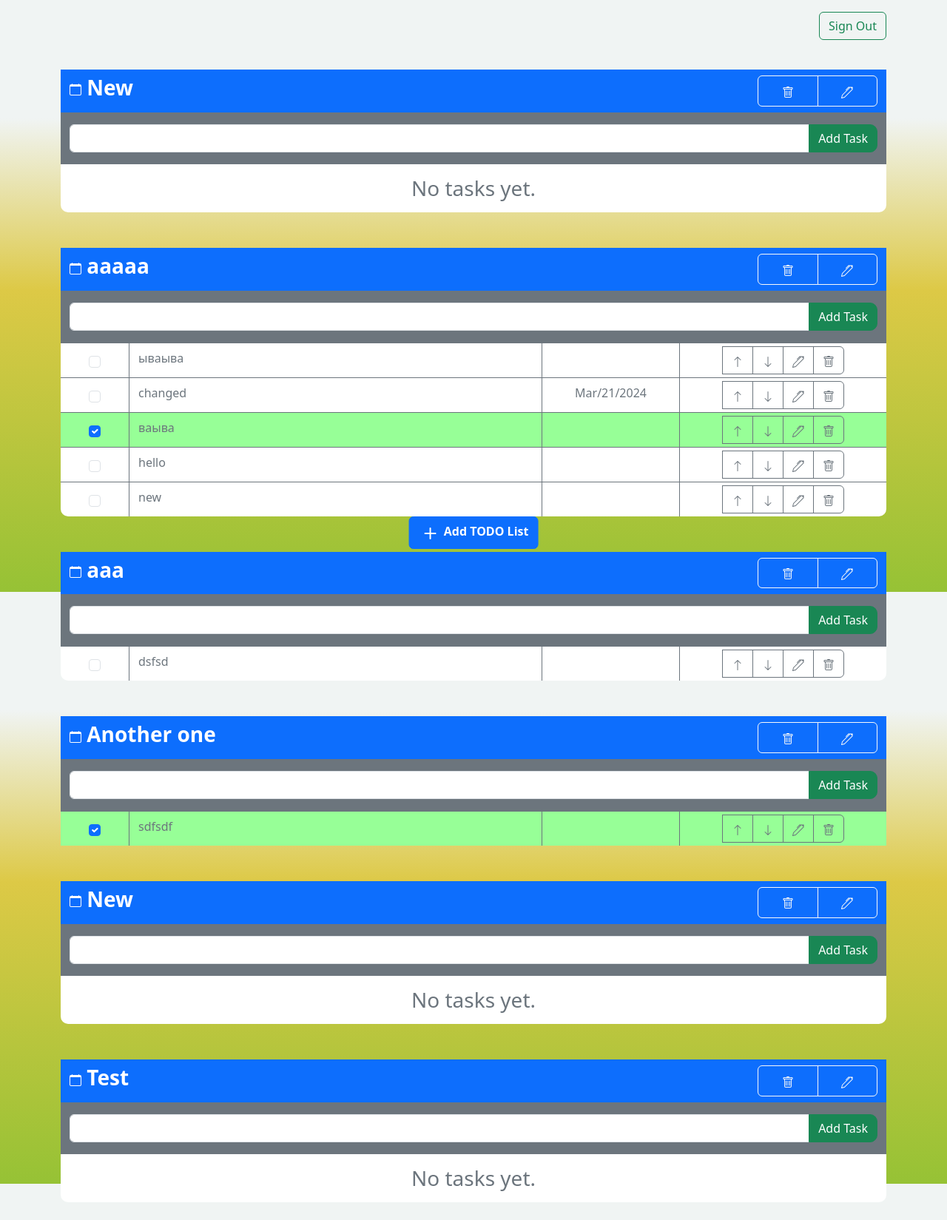
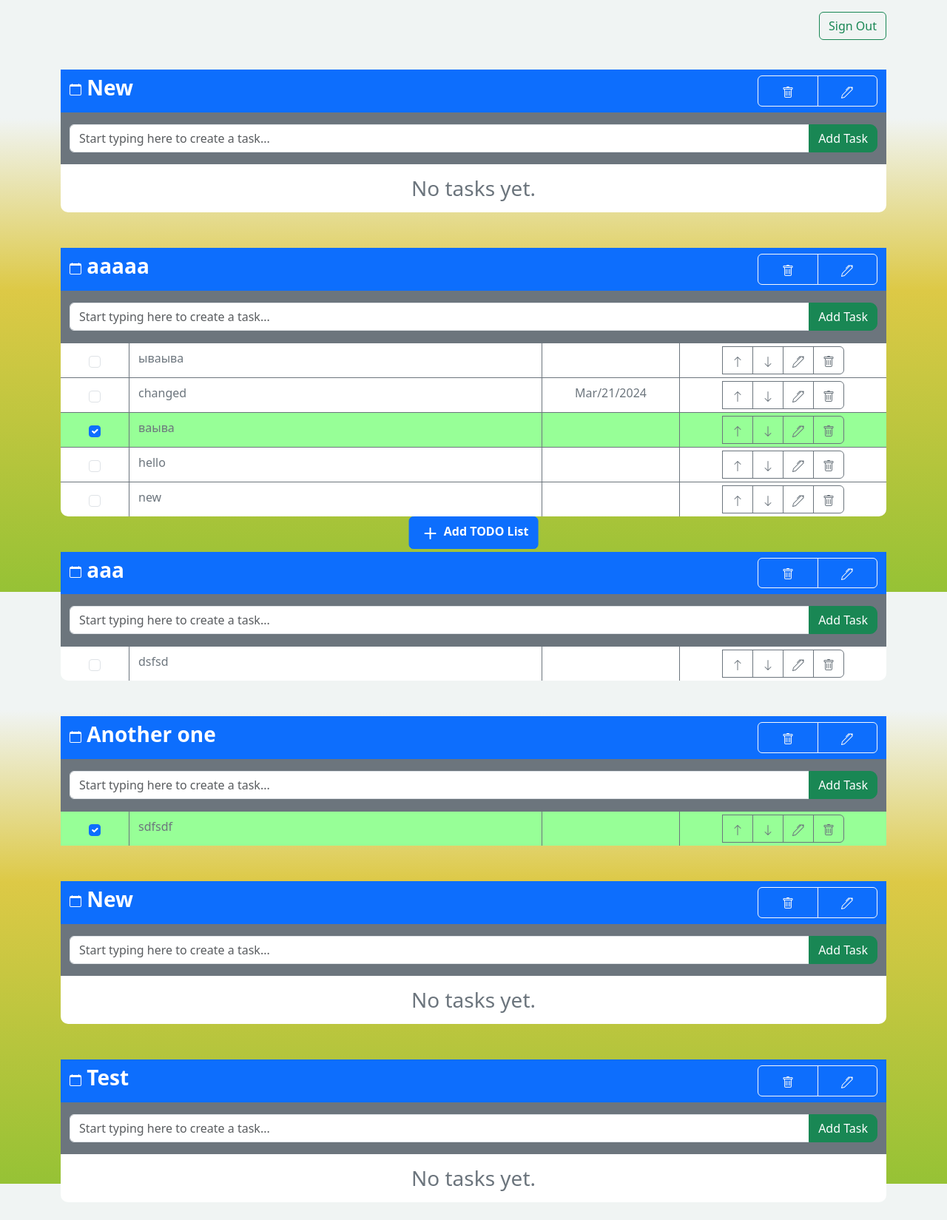
Before and after one commit to AleksandrZhukovin/test_task, a Django app: page / in a window 1280 px wide. Shown: the whole page at 74% size. Run offline with Django 5.2, Linux system fonts and the light colour scheme; a user stored in the database is signed in; data comes from the database, SQL or seed files in the repository; some libraries are stand-ins or nearby versions.

Commit message:
fix(templates): fix templates for htmx correct work. add templates for exceptebel cases

```diff
--- a/to_do_list/to_do_list_app/templates/edit_project_form.html
+++ b/to_do_list/to_do_list_app/templates/edit_project_form.html
@@ -1,5 +1,5 @@
 <div class="input-group">
-    <input name="editProject{{ project.id }}" value="{{ project.name }}" type="text" class="form-control">
+    <input placeholder="Set TODO list name here" name="editProject{{ project.id }}" value="{{ project.name }}" type="text" class="form-control">
     <div class="input-group-append">
         <button hx-post="/edit_todolist/{{ project.id }}/" hx-target="#projectName{{ project.id }}" hx-headers='{"X-CSRFToken": "{{ csrf_token }}"}' hx-include="[name='editProject{{ project.id }}']" class="btn btn-success" style="border-radius: 0px 10px 10px 0px;" type="button">Enter</button>
     </div>
--- a/to_do_list/to_do_list_app/templates/home.html
+++ b/to_do_list/to_do_list_app/templates/home.html
@@ -8,7 +8,7 @@
     {% endif %}
     <div id="projects" class="container-fluid">
         {% for p, tasks in projects.items %}
-            <div class="row">
+            <div id="project{{ p.id }}" class="row">
                 <div class="container-fluid my-4">
                     <div class="row bg-primary">
                         <div id="projectName{{ p.id }}" class="my-2 col-10">
@@ -20,7 +20,7 @@
                             </h3>
                         </div>
                         <div class="btn-group my-2 col-2">
-                            <button id="deleteProject{{ p.id }}" hx-target="#projects" hx-headers='{"X-CSRFToken": "{{ csrf_token }}"}' hx-delete="/edit_todolist/{{ p.id }}/" type="button" class="btn btn-outline-light">
+                            <button id="deleteProject{{ p.id }}" hx-target="#project{{ p.id }}" hx-headers='{"X-CSRFToken": "{{ csrf_token }}"}' hx-delete="/edit_todolist/{{ p.id }}/" type="button" class="btn btn-outline-light">
                                 <svg xmlns="http://www.w3.org/2000/svg" width="16" height="16" fill="currentColor" class="bi bi-trash" viewBox="0 0 16 16">
                                     <path d="M5.5 5.5A.5.5 0 0 1 6 6v6a.5.5 0 0 1-1 0V6a.5.5 0 0 1 .5-.5m2.5 0a.5.5 0 0 1 .5.5v6a.5.5 0 0 1-1 0V6a.5.5 0 0 1 .5-.5m3 .5a.5.5 0 0 0-1 0v6a.5.5 0 0 0 1 0z"></path>
                                     <path d="M14.5 3a1 1 0 0 1-1 1H13v9a2 2 0 0 1-2 2H5a2 2 0 0 1-2-2V4h-.5a1 1 0 0 1-1-1V2a1 1 0 0 1 1-1H6a1 1 0 0 1 1-1h2a1 1 0 0 1 1 1h3.5a1 1 0 0 1 1 1zM4.118 4 4 4.059V13a1 1 0 0 0 1 1h6a1 1 0 0 0 1-1V4.059L11.882 4zM2.5 3h11V2h-11z"></path>
@@ -37,7 +37,7 @@
                     </div>
                     <div class="row bg-secondary">
                         <div class="input-group my-3">
-                            <input name="task{{ p.id }}" type="text" class="form-control">
+                            <input placeholder="Start typing here to create a task..." name="task{{ p.id }}" type="text" class="form-control">
                             <div class="input-group-append">
                                 <button hx-include="[name='task{{ p.id }}']" hx-post="/add_task/{{ p.id }}/" hx-target="#tasks{{ p.id }}" hx-headers='{"X-CSRFToken": "{{ csrf_token }}"}' class="btn btn-success" style="border-radius: 0px 10px 10px 0px;" type="button">Add Task</button>
                             </div>
@@ -50,12 +50,12 @@
                                     <div id="task{{ task.id }}">
                                         <div class="row d-flex" style="border-top: 1px solid #6C757D; {% if task.status %} background-color: #97FF97; {% endif %}">
                                             <div class="col-1 d-flex justify-content-center align-items-center" style="border-right: 1px solid #6C757D;">
-                                                <input hx-target="#task{{ task.id }}" hx-headers='{"X-CSRFToken": "{{ csrf_token }}"}' hx-patch="/edit_task/{{ task.id }}/" class="form-check-input" type="checkbox" {% if task.status %} checked {% endif %}>
+                                                <input hx-target="#tasks{{ p.id }}" hx-headers='{"X-CSRFToken": "{{ csrf_token }}"}' hx-patch="/edit_task/{{ task.id }}/" class="form-check-input" type="checkbox" {% if task.status %} checked {% endif %}>
                                             </div>
                                             <div class="col-6" style="border-right: 1px solid #6C757D;">
                                                 <p class="text-secondary my-2">{{ task.name }}</p>
                                             </div>
-                                            <div class="col-2 text-center" style="border-right: 1px solid #6C757D; {% if task.deadline < today %} background-color: #FF4343; {% elif task.deadline == today %} background-color: #FFFF66; {% endif %}">
+                                            <div class="col-2 text-center" style="border-right: 1px solid #6C757D; {% if task.deadline < today and not task.status %} background-color: #FF4343; {% elif task.deadline == today and not task.status %} background-color: #FFFF66; {% endif %}">
                                                 <p class="text-secondary my-2">{{ task.deadline|date:'M/d/Y' }}</p>
                                            </div>
                                             <div class="col-3 d-flex justify-content-center">
--- /dev/null
+++ b/to_do_list/to_do_list_app/templates/message.html
@@ -0,0 +1,3 @@
+<div id="message">
+    <h2 style="position: fixed; left: 50%; transform: translate(-50%, -50%); top: 50vh;" class="fw-bold text-success text-center">Looks like you have no TODO lists yet.</h2>
+</div>
--- a/to_do_list/to_do_list_app/templates/task_edit_form.html
+++ b/to_do_list/to_do_list_app/templates/task_edit_form.html
@@ -1,12 +1,12 @@
 <div class="row d-flex" style="border-top: 1px solid #6C757D; {% if task.status %} background-color: #97FF97; {% endif %}">
     <div class="col-1 d-flex justify-content-center align-items-center" style="border-right: 1px solid #6C757D;">
-        <input hx-target="#task{{ task.id }}" hx-headers='{"X-CSRFToken": "{{ csrf_token }}"}' hx-patch="/edit_task/{{ task.id }}/" class="form-check-input" type="checkbox" {% if task.status %} checked {% endif %}>
+        <input hx-target="#tasks{{ p.id }}" hx-headers='{"X-CSRFToken": "{{ csrf_token }}"}' hx-patch="/edit_task/{{ task.id }}/" class="form-check-input" type="checkbox" {% if task.status %} checked {% endif %}>
     </div>
     <div class="col-6" style="border-right: 1px solid #6C757D;">
-        <input name="editTaskName{{ task.id }}" value="{{ task.name }}" type="text" class="form-control my-1">
+        <input placeholder="Set task name here" name="editTaskName{{ task.id }}" value="{{ task.name }}" type="text" class="form-control my-1">
     </div>
     <div class="col-2 text-center" style="border-right: 1px solid #6C757D;">
-        <input name="editTaskDeadline{{ task.id }}" class="form-control my-1" data-provide="datepicker" value="{{ task.deadline|date:'M/d/Y' }}">
+        <input placeholder="Set deadline here" name="editTaskDeadline{{ task.id }}" class="form-control my-1" data-provide="datepicker" value="{{ task.deadline|date:'M/d/Y' }}">
    </div>
     <div class="col-3 d-flex justify-content-center">
         <div class="btn-group my-1">
--- a/to_do_list/to_do_list_app/templates/task_template.html
+++ b/to_do_list/to_do_list_app/templates/task_template.html
@@ -1,12 +1,12 @@
 <div id="task{{ task.id }}">
     <div class="row d-flex" style="border-top: 1px solid #6C757D; {% if task.status %} background-color: #97FF97; {% endif %}">
         <div class="col-1 d-flex justify-content-center align-items-center" style="border-right: 1px solid #6C757D;">
-            <input hx-target="#task{{ task.id }}" hx-headers='{"X-CSRFToken": "{{ csrf_token }}"}' hx-patch="/edit_task/{{ task.id }}/" class="form-check-input" type="checkbox" {% if task.status %} checked {% endif %}>
+            <input hx-target="#tasks{{ p.id }}" hx-headers='{"X-CSRFToken": "{{ csrf_token }}"}' hx-patch="/edit_task/{{ task.id }}/" class="form-check-input" type="checkbox" {% if task.status %} checked {% endif %}>
         </div>
         <div class="col-6" style="border-right: 1px solid #6C757D;">
             <p class="text-secondary my-2">{{ task.name }}</p>
         </div>
-        <div class="col-2 text-center" style="border-right: 1px solid #6C757D; {% if task.deadline < today %} background-color: #FF4343; {% elif task.deadline == today %} background-color: #FFFF66; {% endif %}">
+        <div class="col-2 text-center" style="border-right: 1px solid #6C757D; {% if task.deadline < today and not task.status %} background-color: #FF4343; {% elif task.deadline == today and not task.status %} background-color: #FFFF66; {% endif %}">
             <p class="text-secondary my-2">{{ task.deadline|date:'M/d/Y' }}</p>
        </div>
         <div class="col-3 d-flex justify-content-center">
--- a/to_do_list/to_do_list_app/templates/tasks_after_add_delete.html
+++ b/to_do_list/to_do_list_app/templates/tasks_after_add_delete.html
@@ -2,12 +2,12 @@
     <div id="task{{ task.id }}">
         <div class="row d-flex" style="border-top: 1px solid #6C757D; {% if task.status %} background-color: #97FF97; {% endif %}">
             <div class="col-1 d-flex justify-content-center align-items-center" style="border-right: 1px solid #6C757D;">
-                <input hx-target="#task{{ task.id }}" hx-headers='{"X-CSRFToken": "{{ csrf_token }}"}' hx-patch="/edit_task/{{ task.id }}/" class="form-check-input" type="checkbox" {% if task.status %} checked {% endif %}>
+                <input hx-target="#tasks{{ p.id }}" hx-headers='{"X-CSRFToken": "{{ csrf_token }}"}' hx-patch="/edit_task/{{ task.id }}/" class="form-check-input" type="checkbox" {% if task.status %} checked {% endif %}>
             </div>
             <div class="col-6" style="border-right: 1px solid #6C757D;">
                 <p class="text-secondary my-2">{{ task.name }}</p>
             </div>
-            <div class="col-2 text-center" style="border-right: 1px solid #6C757D; {% if task.deadline < today %} background-color: #FF4343; {% elif task.deadline == today %} background-color: #FFFF66; {% endif %}">
+            <div class="col-2 text-center" style="border-right: 1px solid #6C757D; {% if task.deadline < today and not task.status %} background-color: #FF4343; {% elif task.deadline == today and not task.status %} background-color: #FFFF66; {% endif %}">
                 <p class="text-secondary my-2">{{ task.deadline|date:'M/d/Y' }}</p>
            </div>
             <div class="col-3 d-flex justify-content-center">
```
Also changed, not shown: to_do_list/to_do_list_app/templates/project_template.html (+7 -5 lines).
